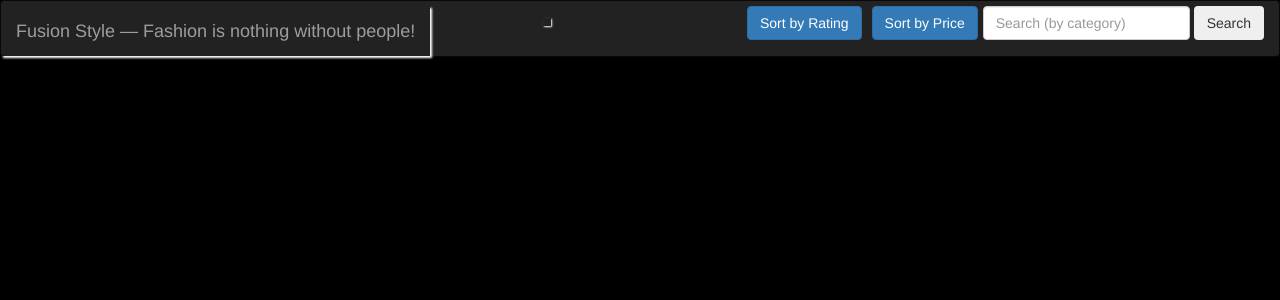
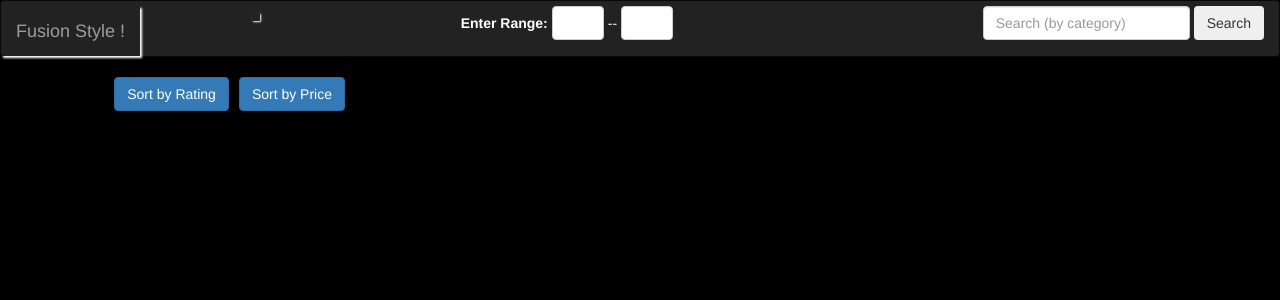
Before and after one commit to divyanshu-rawat/Shopping-Cart-Application, a PHP site: page / in a window 1280 px wide. Shown: the top 300 px of the page. Run offline with PHP 8.4, Linux system fonts and the light colour scheme; some libraries are stand-ins or nearby versions.

Commit message:
html/css for range implemented !

```diff
--- a/css/style.css
+++ b/css/style.css
@@ -66,12 +66,27 @@ li{
 {
 	display: inline-block;
     /* margin: 10px auto; */
-    margin-top: 1%;
+    margin-top: 0%;
     margin-left: 9%;
     /* border: 1px solid white; */
     font-weight: bold;
     padding: 4px;
     box-shadow: 1px 1px 2px white;
+}
+
+.my_class
+{
+	display: inline-block;
+	height: 34px;
+    padding: 6px 12px;
+    font-size: 14px;
+    line-height: 1.42857143;
+    color: #555;
+    background-color: #fff;
+    background-image: none;
+    border: 1px solid #ccc;
+    border-radius: 4px;
+    width:10%;
 }
 
 
--- a/index.html
+++ b/index.html
@@ -8,29 +8,49 @@
   <link rel="stylesheet" type="text/css" href="css/style.css">
   <script src="https://ajax.googleapis.com/ajax/libs/jquery/1.12.4/jquery.min.js"></script>
   <script src="https://maxcdn.bootstrapcdn.com/bootstrap/3.3.7/js/bootstrap.min.js"></script>
+
+
+<!-- slider_purpose ! -->
+	<!-- <link rel="stylesheet" href="https://code.jquery.com/mobile/1.4.5/jquery.mobile-1.4.5.min.css">
+	<script src="https://code.jquery.com/jquery-1.11.3.min.js"></script>
+	<script src="https://code.jquery.com/mobile/1.4.5/jquery.mobile-1.4.5.min.js"></script> -->
+<!--  -->
 </head>
 <body>
-
 		<nav class="navbar navbar-inverse">
 			  <div class="container-fluid">
 			    <div class="navbar-header">
-			      <a class="navbar-brand" id = "reload_it" href="#" >Fusion Style — Fashion is nothing without people!</a>
+			      <a class="navbar-brand" id = "reload_it" href="#" >Fusion Style !</a>
 
 			    </div>
 			    <div class="product_count" >
 
 			    </div>
+
 			    <form class="form-inline pull-right">
 			    	<input class="form-control" type="text" placeholder="Search (by category)" id = "search_bar" autocomplete="">
 			    	<button class="btn btn-outline-success" id = "search_btn" type="button">Search</button>
 			    </form>
-			    <ul class="nav navbar-nav pull-right" >
-			      <li><button type="button" class="btn btn-primary" id="sort_rating">Sort by Rating</button></li>
-			      <li><button type="button" class="btn btn-primary" id="sort_price">Sort by Price</button></li>
-			    </ul>
-
+			    <div style="display:inline-block;" class="pull-right">
+			   			<label for="range" style="color:white;">Enter Range:</label>
+					    <input  id = "range_1" class="my_class"  id="email">
+					    <span style="color:white;">--</span>
+					    <input  id = "range_2" class="my_class"  id="email">
+  				</div>
   			</div>
 		</nav>
+
+		<div class="row">
+		  <div class="col-sm-6 col-sm-offset-1">
+		    <div class="card card-block">
+			    <ul class="nav navbar-nav" >
+			      	  <li><button type="button" class="btn btn-primary" id="sort_rating">Sort by Rating</button></li>
+				      <li><button type="button" class="btn btn-primary" id="sort_price">Sort by Price</button></li>
+				</ul>
+		    </div>
+		  </div>
+		</div>
+
 
 			<div class="container  col-lg-12" id="panel-container">
 
--- a/js/script.js
+++ b/js/script.js
@@ -28,6 +28,7 @@ $( document ).ready(function() {
 								   	  var len = tags_1.length;
 								   	  var tags_2 = tags_1[len - 1];
 
+
 									new_obj.push({
 
 										"name":obj[i]["name"],
@@ -46,7 +47,7 @@ $( document ).ready(function() {
 
 								append_data(new_obj);
 
-								// console.log(JSON.stringify(new_obj,null,4));
+								console.log(JSON.stringify(new_obj,null,4));
 
 									$("#sort_rating").click(function()
 				     		      	{
```
